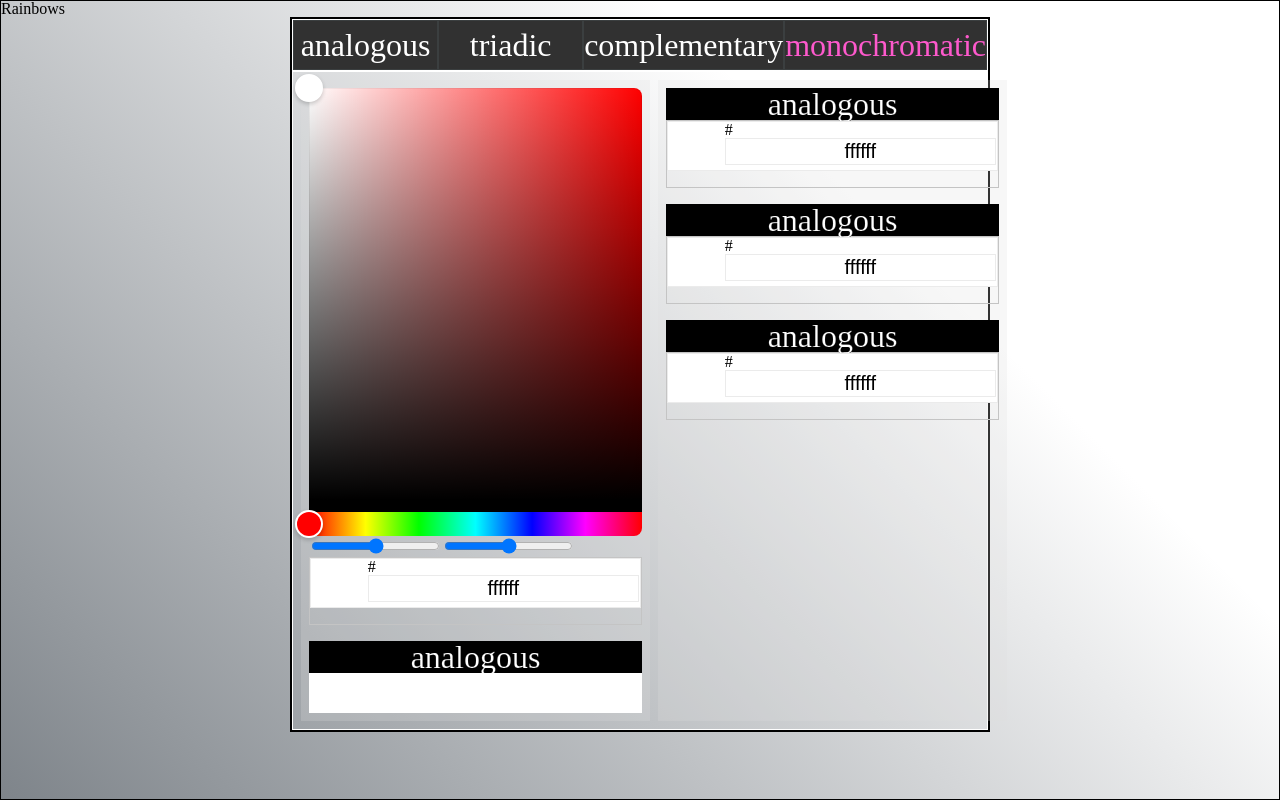
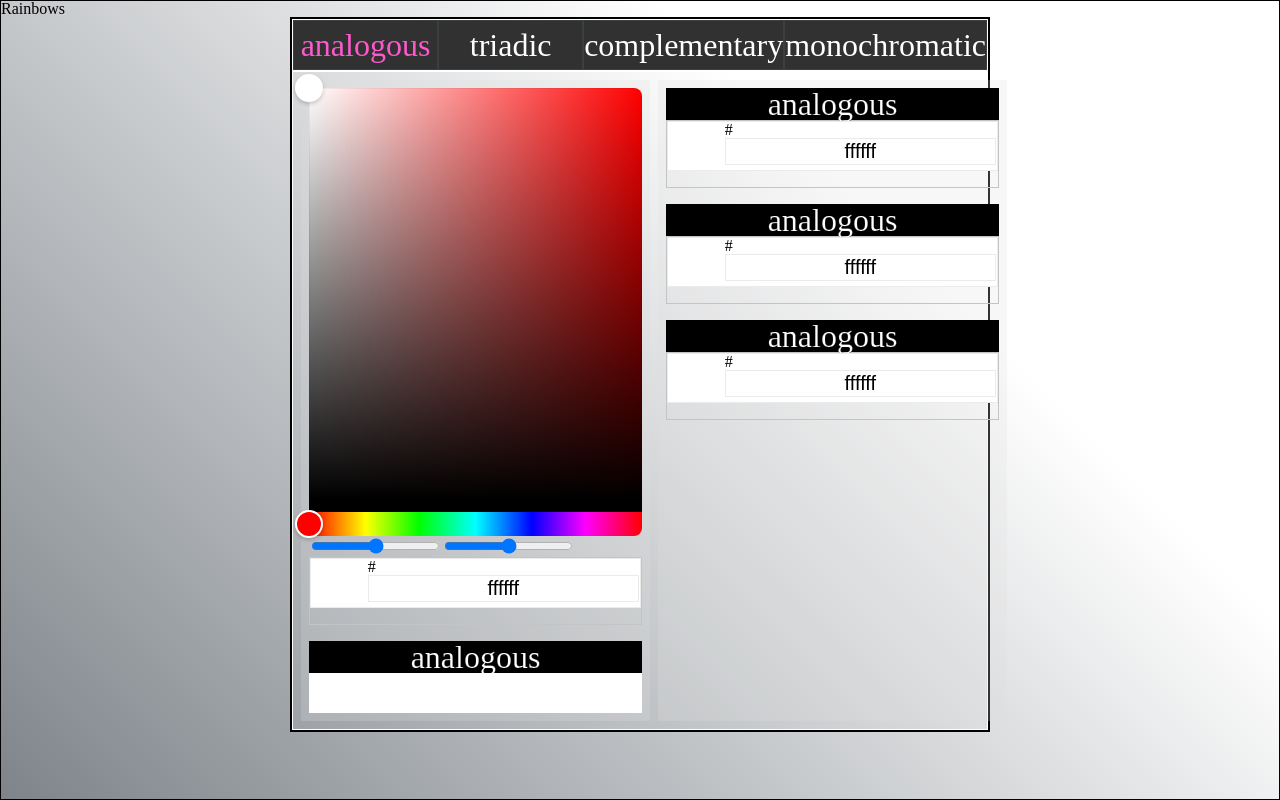
Before and after one commit to rimonaldo/rainbows, a React (Vite) app: page / in a window 1280 px wide. Built offline with nearby package versions, Linux system fonts and the light colour scheme.

Commit message:
default active tab to analogous

```diff
--- a/src/components/HarmonyMenu.tsx
+++ b/src/components/HarmonyMenu.tsx
@@ -5,7 +5,7 @@ type MenuProps = {
    setTab: (scheme: HarmonyTitle) => void
 }
 const HarmonyMenu: React.FC<MenuProps> = ({ setTab }) => {
-   const [activeTab, setActiveTab] = useState<string>('monochromatic')
+   const [activeTab, setActiveTab] = useState<string>('analogous')
    const tabs = [HarmonyTitle.Analogous, HarmonyTitle.Triadic, HarmonyTitle.Complementary, HarmonyTitle.Monochromatic]
 
    const handleTabClick = (tab: HarmonyTitle) => {
```
